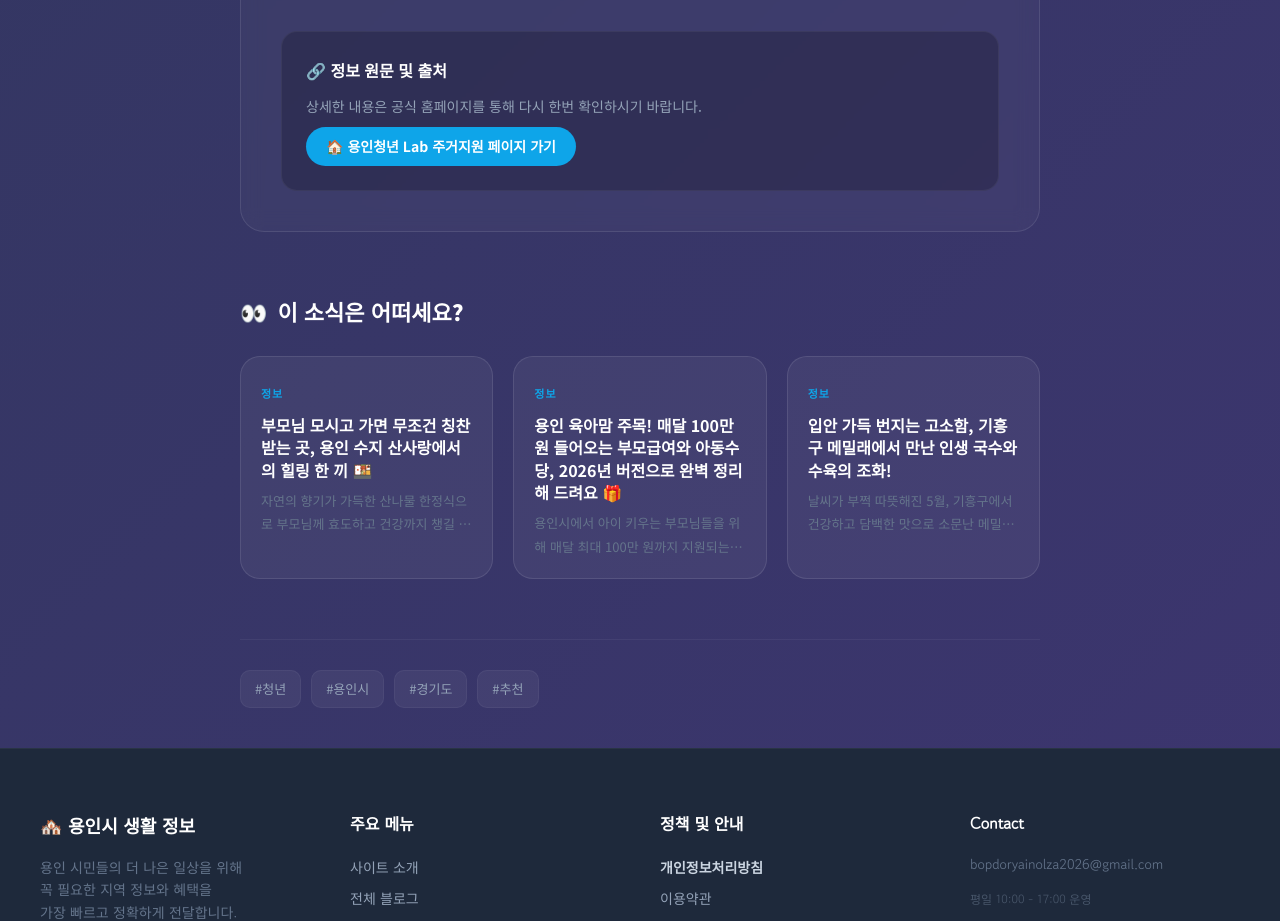
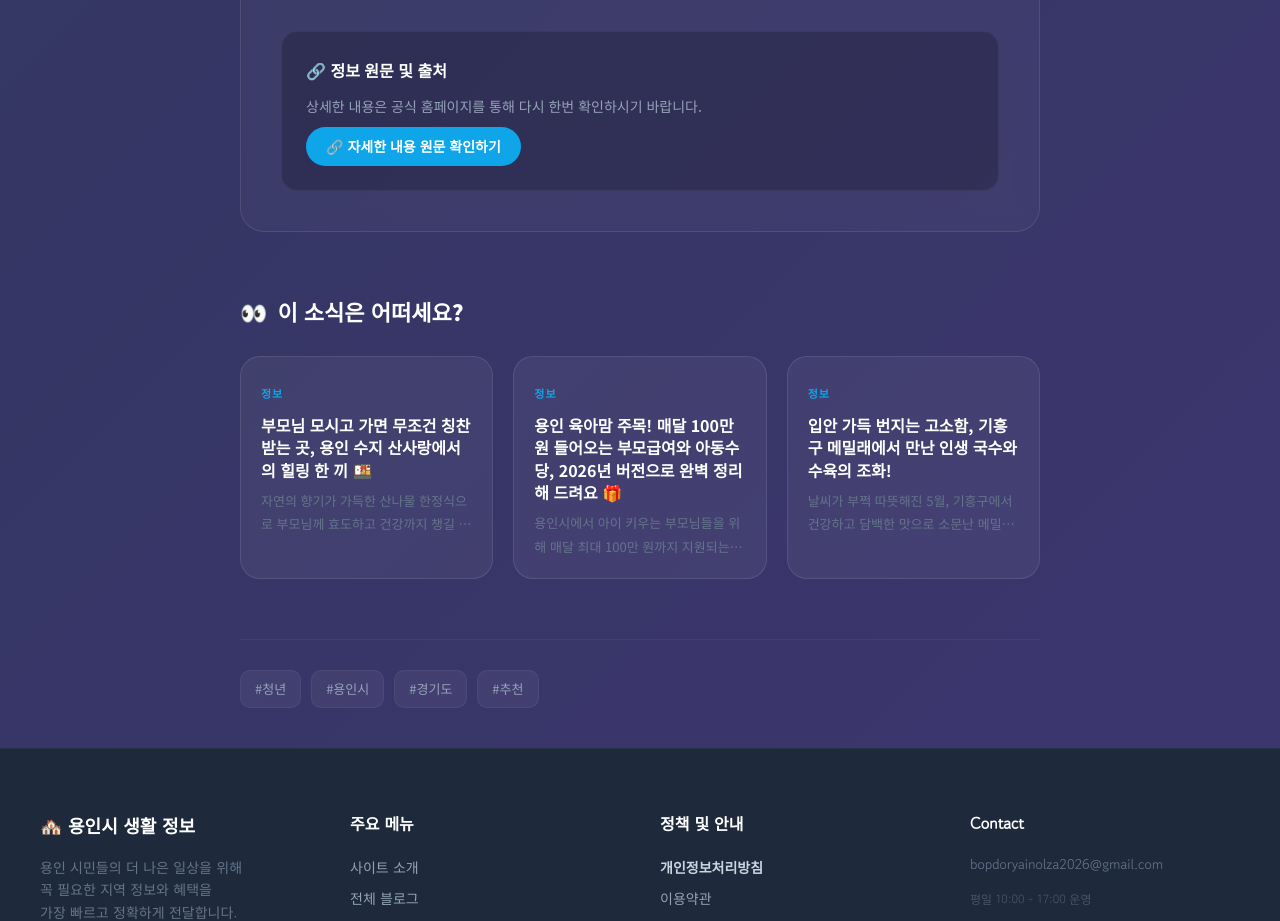
Before and after one commit to bopdoryainolza2026-afk/my-local-info, a Next.js app: page /blog/2026-05-06-yongin-youth-moving-support in a window 1280 px wide. Shown: the part 2940-3861 px from the top of the page. Built offline with nearby package versions, Linux system fonts and the light colour scheme; no server answers.

Commit message:
잘못된 청년 홈페이지 링크 리다이렉트 수정 (아이디 매칭 우선)

```diff
--- a/src/app/blog/[slug]/page.tsx
+++ b/src/app/blog/[slug]/page.tsx
@@ -87,18 +87,18 @@ export default async function PostPage({ params }: Props) {
     );
   });
 
-  let sourceLink = matchedItem?.link || "https://www.yongin.go.kr";
-  let buttonText = postData.category === "맛집" ? "📍 실제 위치 지도 보기" : "🔗 자세한 내용 원문 확인하기";
-
-  const youthKeywords = ["youth", "청년", "lab", "lab", "이사비", "주거", "전월세", "보증금", "월세", "꿈드림"];
+  const youthKeywords = ["youth", "청년", "lab", "이사비", "주거", "전월세", "보증금", "월세", "꿈드림"];
   const isYouthRelated = youthKeywords.some(k =>
     slug.toLowerCase().includes(k) ||
     postData.title.toLowerCase().includes(k) ||
     postData.content.toLowerCase().includes(k)
   );
 
-  if (isYouthRelated) {
-    sourceLink = "https://youth.yongin.go.kr";
+  let sourceLink = matchedItem?.link || (isYouthRelated ? "https://youth.yongin.go.kr" : "https://www.yongin.go.kr");
+  let buttonText = postData.category === "맛집" ? "📍 실제 위치 지도 보기" : "🔗 자세한 내용 원문 확인하기";
+
+  // 청년 관련 특화 버튼 텍스트 (매칭된 아이템이 없을 때만 청년 특화 텍스트 적용)
+  if (isYouthRelated && !matchedItem) {
     if (slug.includes("moving") || slug.includes("housing") || slug.includes("rent") || postData.title.includes("주거") || postData.title.includes("이사")) {
       buttonText = "🏠 용인청년 Lab 주거지원 페이지 가기";
     } else {
```
